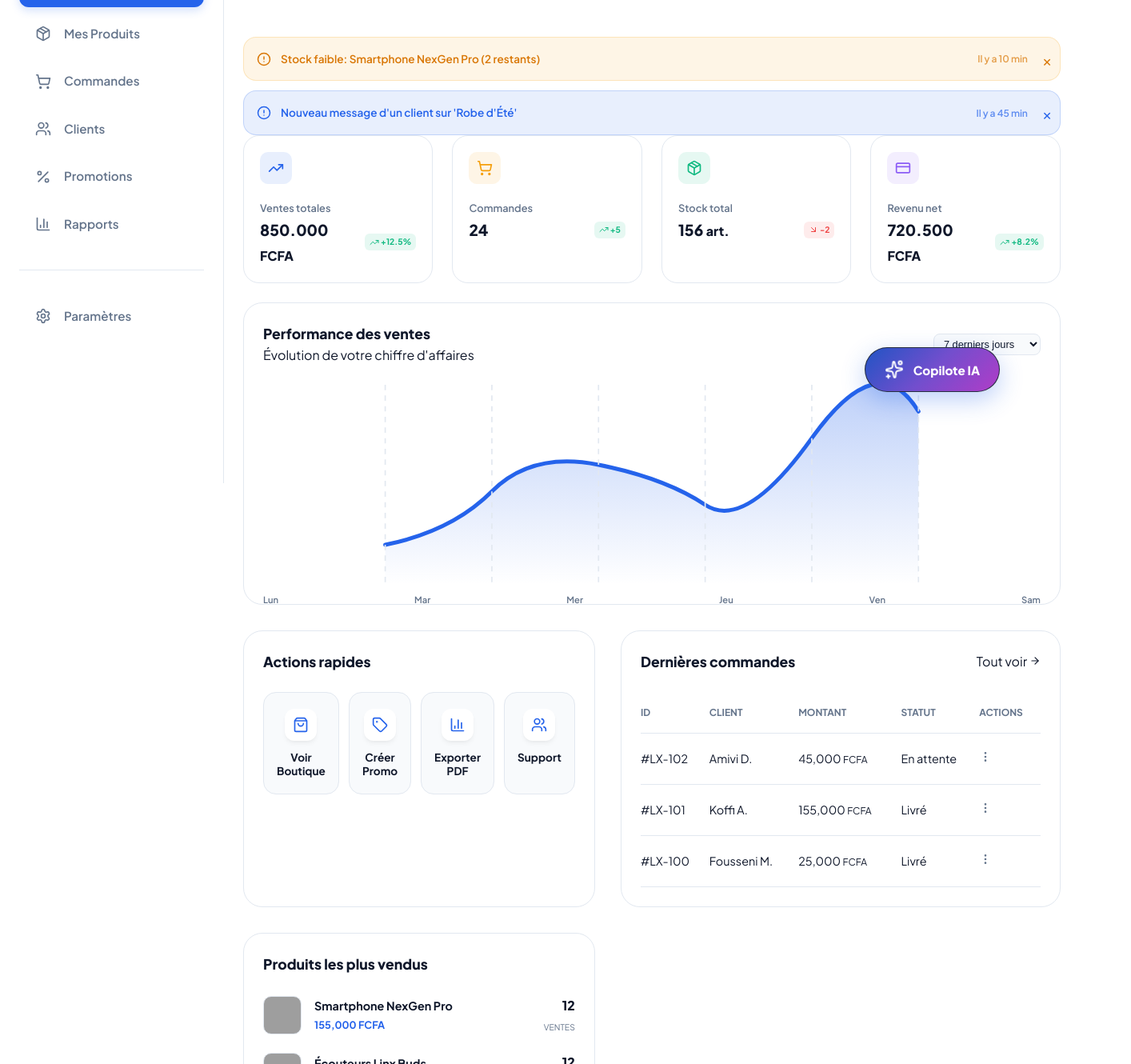
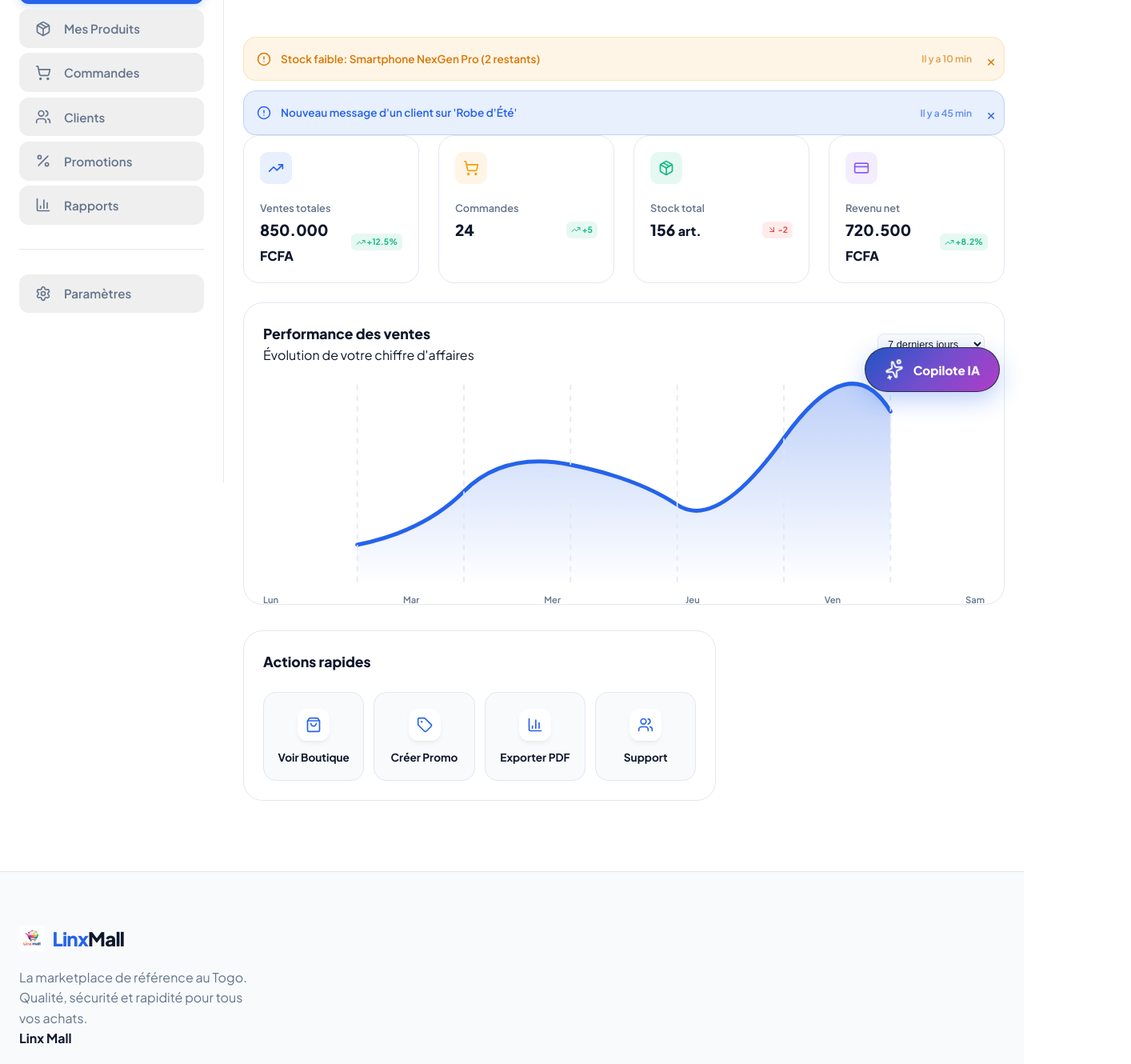
Before and after one commit to Riotlagrinta/linx-mall, a Next.js app: page /vendeur/dashboard in a window 1280 px wide. Shown: the part 280-1610 px from the top of the page at 80% size, 1414 px wide, since content can reach past the window. Built offline with nearby package versions, Linux system fonts and the light colour scheme; grey boxes are pictures that could not be loaded.

Commit message:
feat: transformation du dashboard en interface dynamique multi-vues (Produits, Commandes, Clients, Promos)

```diff
--- a/src/app/vendeur/dashboard/page.tsx
+++ b/src/app/vendeur/dashboard/page.tsx
@@ -80,20 +80,229 @@ export default function SellerDashboard() {
     { id: 2, type: 'info', message: "Nouveau message d'un client sur 'Robe d'Été'", time: "Il y a 45 min" }
   ];
 
+  // --- RENDU DES ONGLETS DÉTAILLÉS ---
+
+  const renderOverview = () => (
+    <>
+      <section className="dashboard-hero">
+        <div className="welcome-text">
+          <h1>Salut, Kara Boutique ! 👋</h1>
+          <p>Voici ce qui se passe dans votre boutique aujourd'hui.</p>
+        </div>
+        <div className="quick-info">
+          <div className="date-display">
+            <Calendar size={16} />
+            {new Date().toLocaleDateString('fr-FR', { weekday: 'long', day: 'numeric', month: 'long' })}
+          </div>
+        </div>
+      </section>
+
+      <div className="alerts-container mb-8">
+        {alerts.map(alert => (
+          <motion.div initial={{ opacity: 0, x: -20 }} animate={{ opacity: 1, x: 0 }} key={alert.id} className={`alert-item ${alert.type}`}>
+            <AlertCircle size={18} />
+            <span className="alert-msg">{alert.message}</span>
+            <span className="alert-time">{alert.time}</span>
+            <button className="alert-close">×</button>
+          </motion.div>
+        ))}
+      </div>
+
+      <div className="stats-grid">
+        {stats.map((stat, i) => (
+          <motion.div key={i} initial={{ opacity: 0, y: 20 }} animate={{ opacity: 1, y: 0 }} transition={{ delay: i * 0.1 }} className="stat-card">
+            <div className={`stat-icon-wrapper ${stat.color}`}>{stat.icon}</div>
+            <div className="stat-data">
+              <span className="stat-label">{stat.label}</span>
+              <div className="stat-value-row">
+                <h3>{stat.value} <small>{stat.unit}</small></h3>
+                <span className={`stat-trend-tag ${stat.trend.startsWith('+') ? 'up' : 'down'}`}>
+                  {stat.trend.startsWith('+') ? <TrendingUp size={12} /> : <ArrowDownRight size={12} />}
+                  {stat.trend}
+                </span>
+              </div>
+            </div>
+          </motion.div>
+        ))}
+      </div>
+
+      <div className="dashboard-grid-layout">
+        <div className="card-panel analytics-panel">
+          <div className="panel-header">
+            <div><h3>Performance des ventes</h3><p className="text-muted">Évolution de votre chiffre d'affaires</p></div>
+            <select className="period-select"><option>7 derniers jours</option><option>30 derniers jours</option></select>
+          </div>
+          <SalesChart />
+        </div>
+
+        <div className="card-panel actions-panel">
+          <div className="panel-header"><h3>Actions rapides</h3></div>
+          <div className="quick-actions-grid">
+            <button className="q-action" onClick={() => setActiveTab('products')}><div className="q-icon"><ShoppingBag size={20} /></div><span>Voir Boutique</span></button>
+            <button className="q-action" onClick={() => setActiveTab('promotions')}><div className="q-icon"><Tag size={20} /></div><span>Créer Promo</span></button>
+            <button className="q-action"><div className="q-icon"><BarChart3 size={20} /></div><span>Exporter PDF</span></button>
+            <button className="q-action"><div className="q-icon"><Users size={20} /></div><span>Support</span></button>
+          </div>
+        </div>
+      </div>
+    </>
+  );
+
+  const renderProducts = () => (
+    <motion.div initial={{ opacity: 0 }} animate={{ opacity: 1 }} className="tab-view">
+      <div className="view-header">
+        <div>
+          <h2>Mes Produits</h2>
+          <p className="text-muted">Gérez votre inventaire et vos prix.</p>
+        </div>
+        <div className="view-actions">
+          <div className="view-search">
+            <Search size={16} />
+            <input type="text" placeholder="Rechercher un produit..." />
+          </div>
+          <button className="btn btn-primary" onClick={() => setIsAddModalOpen(true)}>+ Ajouter</button>
+        </div>
+      </div>
+
+      <div className="card-panel">
+        <div className="table-responsive">
+          <table className="dashboard-table">
+            <thead>
+              <tr>
+                <th>Produit</th>
+                <th>Catégorie</th>
+                <th>Prix</th>
+                <th>Stock</th>
+                <th>Statut</th>
+                <th>Actions</th>
+              </tr>
+            </thead>
+            <tbody>
+              {products.slice(0, 6).map((p) => (
+                <tr key={p.id}>
+                  <td>
+                    <div className="p-table-info">
+                      <div className="p-table-img" style={{ backgroundImage: `url(${p.image})` }}></div>
+                      <span>{p.name}</span>
+                    </div>
+                  </td>
+                  <td>{p.category}</td>
+                  <td>{p.price.toLocaleString()} FCFA</td>
+                  <td>{p.stock} art.</td>
+                  <td><span className="badge-pill completed">Actif</span></td>
+                  <td><button className="action-dot-btn"><MoreVertical size={16} /></button></td>
+                </tr>
+              ))}
+            </tbody>
+          </table>
+        </div>
+      </div>
+    </motion.div>
+  );
+
+  const renderOrders = () => (
+    <motion.div initial={{ opacity: 0 }} animate={{ opacity: 1 }} className="tab-view">
+      <div className="view-header">
+        <div><h2>Commandes</h2><p className="text-muted">Suivez et gérez vos ventes récentes.</p></div>
+        <div className="filter-chips-row">
+          <span className="chip-mini active">Toutes</span>
+          <span className="chip-mini">En attente</span>
+          <span className="chip-mini">Livrées</span>
+        </div>
+      </div>
+      <div className="card-panel">
+        <div className="table-responsive">
+          <table className="dashboard-table">
+            <thead>
+              <tr>
+                <th>ID</th>
+                <th>Client</th>
+                <th>Articles</th>
+                <th>Total</th>
+                <th>Statut</th>
+                <th>Date</th>
+              </tr>
+            </thead>
+            <tbody>
+              {recentOrders.map((o) => (
+                <tr key={o.id}>
+                  <td className="order-id">#{o.id}</td>
+                  <td><div className="customer-cell"><div className="c-avatar">{o.customer[0]}</div> {o.customer}</div></td>
+                  <td>2 articles</td>
+                  <td className="order-amount">{o.amount.toLocaleString()} FCFA</td>
+                  <td><span className={`badge-pill ${o.status}`}>{o.status === 'completed' ? 'Livré' : 'En attente'}</span></td>
+                  <td className="order-date">{o.date}</td>
+                </tr>
+              ))}
+            </tbody>
+          </table>
+        </div>
+      </div>
+    </motion.div>
+  );
+
+  const renderCustomers = () => (
+    <motion.div initial={{ opacity: 0 }} animate={{ opacity: 1 }} className="tab-view">
+      <div className="view-header">
+        <div><h2>Mes Clients</h2><p className="text-muted">Vos acheteurs les plus fidèles.</p></div>
+      </div>
+      <div className="customers-grid">
+        {['Amivi D.', 'Koffi A.', 'Fousseni M.', 'Sika G.'].map((name, i) => (
+          <div key={i} className="customer-card-premium">
+            <div className="c-header">
+              <div className="c-avatar-lg">{name[0]}</div>
+              <button className="action-dot-btn"><MoreVertical size={16} /></button>
+            </div>
+            <h4>{name}</h4>
+            <span className="c-location">Lomé, Togo</span>
+            <div className="c-stats">
+              <div className="c-stat"><span>Commandes</span><strong>{5 + i}</strong></div>
+              <div className="c-stat"><span>Dépenses</span><strong>{(150000 * (i+1)).toLocaleString()} F</strong></div>
+            </div>
+            <button className="btn btn-outline btn-sm w-full mt-4">Voir profil</button>
+          </div>
+        ))}
+      </div>
+    </motion.div>
+  );
+
+  const renderPromotions = () => (
+    <motion.div initial={{ opacity: 0 }} animate={{ opacity: 1 }} className="tab-view">
+      <div className="view-header">
+        <div><h2>Promotions</h2><p className="text-muted">Booster vos ventes avec des offres spéciales.</p></div>
+        <button className="btn btn-primary"><Plus size={18} /> Nouvelle Promo</button>
+      </div>
+      <div className="promo-grid">
+        <div className="promo-card-create">
+          <div className="p-icon-bg"><Percent size={32} /></div>
+          <h3>Réduction Flash</h3>
+          <p>Appliquez un pourcentage de remise sur une sélection de produits.</p>
+          <button className="btn btn-surface w-full mt-4">Configurer</button>
+        </div>
+        <div className="promo-card-active">
+          <div className="p-tag">EN COURS</div>
+          <div className="p-info">
+            <h3>Soldes de Mars</h3>
+            <p>15% sur toute la catégorie Électronique</p>
+            <div className="p-progress">
+              <div className="p-bar" style={{ width: '65%' }}></div>
+            </div>
+            <span className="p-time">Expire dans 3 jours</span>
+          </div>
+        </div>
+      </div>
+    </motion.div>
+  );
+
   return (
     <div className={`seller-dashboard ${isSidebarCollapsed ? 'sidebar-collapsed' : ''}`}>
       <AICopilot />
 
-      {/* Add Product Modal */}
+      {/* ... Add Product Modal Content Resté inchangé ... */}
       <AnimatePresence>
         {isAddModalOpen && (
           <div className="modal-overlay">
-            <motion.div
-              initial={{ opacity: 0, scale: 0.9, y: 20 }}
-              animate={{ opacity: 1, scale: 1, y: 0 }}
-              exit={{ opacity: 0, scale: 0.9, y: 20 }}
-              className="product-modal"
-            >
+            <motion.div initial={{ opacity: 0, scale: 0.9, y: 20 }} animate={{ opacity: 1, scale: 1, y: 0 }} exit={{ opacity: 0, scale: 0.9, y: 20 }} className="product-modal">
               <div className="modal-header">
                 <h3>Ajouter un nouveau produit</h3>
                 <button className="close-btn" onClick={() => setIsAddModalOpen(false)}>×</button>
@@ -121,23 +330,14 @@ export default function SellerDashboard() {
                 <div className="form-group">
                   <div className="label-row-ai">
                     <label>Description</label>
-                    <button type="button" className="ai-gen-btn">
-                      <Wand2 size={14} /> <span>Générer avec l'IA</span>
-                    </button>
+                    <button type="button" className="ai-gen-btn"><Wand2 size={14} /> <span>Générer avec l'IA</span></button>
                   </div>
                   <textarea placeholder="Décrivez votre produit en quelques lignes..." rows={3}></textarea>
                 </div>
                 <div className="form-group">
                   <label>Image du produit</label>
                   <div className={`image-upload-zone ${previewImage ? 'has-preview' : ''}`}>
-                    {previewImage ? (
-                      <img src={previewImage} alt="Preview" />
-                    ) : (
-                      <div className="upload-placeholder">
-                        <Plus size={32} />
-                        <p>Cliquez pour choisir une photo</p>
-                      </div>
-                    )}
+                    {previewImage ? <img src={previewImage} alt="Preview" /> : <div className="upload-placeholder"><Plus size={32} /><p>Cliquez pour choisir une photo</p></div>}
                     <input type="file" accept="image/*" onChange={handleImageChange} />
                   </div>
                 </div>
@@ -153,17 +353,12 @@ export default function SellerDashboard() {
 
       {/* Sidebar */}
       <aside className="dashboard-sidebar">
-        <button
-          className="sidebar-toggle-btn"
-          onClick={() => setIsSidebarCollapsed(!isSidebarCollapsed)}
-        >
+        <button className="sidebar-toggle-btn" onClick={() => setIsSidebarCollapsed(!isSidebarCollapsed)}>
           {isSidebarCollapsed ? <ChevronRight size={16} /> : <ChevronRight size={16} style={{ transform: 'rotate(180deg)' }} />}
         </button>
 
         <div className="sidebar-header">
-          <div className="vendor-logo">
-            <Sparkles size={24} />
-          </div>
+          <div className="vendor-logo"><Sparkles size={24} /></div>
           {!isSidebarCollapsed && (
             <motion.div initial={{ opacity: 0 }} animate={{ opacity: 1 }} className="vendor-info">
               <h4>Kara Boutique</h4>
@@ -172,20 +367,26 @@ export default function SellerDashboard() {
           )}
         </div>
         <nav className="sidebar-nav">
-          <Link href="/vendeur/dashboard" className={`nav-item ${activeTab === 'overview' ? 'active' : ''}`} onClick={() => setActiveTab('overview')}>
+          <button className={`nav-item ${activeTab === 'overview' ? 'active' : ''}`} onClick={() => setActiveTab('overview')}>
             <LayoutDashboard size={20} /> {!isSidebarCollapsed && <span>Dashboard</span>}
-          </Link>
-          <a href="#" className={`nav-item ${activeTab === 'products' ? 'active' : ''}`} onClick={() => setActiveTab('products')}>
+          </button>
+          <button className={`nav-item ${activeTab === 'products' ? 'active' : ''}`} onClick={() => setActiveTab('products')}>
             <Package size={20} /> {!isSidebarCollapsed && <span>Mes Produits</span>}
-          </a>
-          <a href="#" className={`nav-item ${activeTab === 'orders' ? 'active' : ''}`} onClick={() => setActiveTab('orders')}>
+          </button>
+          <button className={`nav-item ${activeTab === 'orders' ? 'active' : ''}`} onClick={() => setActiveTab('orders')}>
             <ShoppingCart size={20} /> {!isSidebarCollapsed && <span>Commandes</span>}
-          </a>
-          <a href="#" className="nav-item"><Users size={20} /> {!isSidebarCollapsed && <span>Clients</span>}</a>
-          <a href="#" className="nav-item"><Percent size={20} /> {!isSidebarCollapsed && <span>Promotions</span>}</a>
-          <a href="#" className="nav-item"><BarChart3 size={20} /> {!isSidebarCollapsed && <span>Rapports</span>}</a>
+          </button>
+          <button className={`nav-item ${activeTab === 'customers' ? 'active' : ''}`} onClick={() => setActiveTab('customers')}>
+            <Users size={20} /> {!isSidebarCollapsed && <span>Clients</span>}
+          </button>
+          <button className={`nav-item ${activeTab === 'promotions' ? 'active' : ''}`} onClick={() => setActiveTab('promotions')}>
+            <Percent size={20} /> {!isSidebarCollapsed && <span>Promotions</span>}
+          </button>
+          <button className={`nav-item ${activeTab === 'reports' ? 'active' : ''}`} onClick={() => setActiveTab('reports')}>
+            <BarChart3 size={20} /> {!isSidebarCollapsed && <span>Rapports</span>}
+          </button>
           <div className="nav-divider"></div>
-          <a href="#" className="nav-item"><Settings size={20} /> {!isSidebarCollapsed && <span>Paramètres</span>}</a>
+          <button className="nav-item"><Settings size={20} /> {!isSidebarCollapsed && <span>Paramètres</span>}</button>
         </nav>
       </aside>
 
@@ -199,178 +400,28 @@ export default function SellerDashboard() {
             </div>
           </div>
           <div className="header-actions">
-            <button className="upgrade-premium-btn">
-              <Sparkles size={16} />
-              <span>Devenir Premium</span>
-            </button>
-            <div className="icon-btn notification-btn">
-              <Bell size={20} />
-              <span className="pulse-dot"></span>
-            </div>
+            <button className="upgrade-premium-btn"><Sparkles size={16} /> <span>Devenir Premium</span></button>
+            <div className="icon-btn notification-btn"><Bell size={20} /><span className="pulse-dot"></span></div>
             <button className="btn btn-primary add-product-btn" onClick={() => setIsAddModalOpen(true)}>
               <Plus size={18} /> <span>Produit</span>
             </button>
           </div>
         </header>
 
-        <section className="dashboard-hero">
-          <div className="welcome-text">
-            <h1>Salut, Kara Boutique ! 👋</h1>
-            <p>Voici ce qui se passe dans votre boutique aujourd'hui.</p>
-          </div>
-          <div className="quick-info">
-            <div className="date-display">
-              <Calendar size={16} />
-              {new Date().toLocaleDateString('fr-FR', { weekday: 'long', day: 'numeric', month: 'long' })}
-            </div>
-          </div>
-        </section>
-
-        {/* System Alerts */}
-        <div className="alerts-container mb-8">
-          {alerts.map(alert => (
-            <motion.div
-              initial={{ opacity: 0, x: -20 }}
-              animate={{ opacity: 1, x: 0 }}
-              key={alert.id}
-              className={`alert-item ${alert.type}`}
-            >
-              <AlertCircle size={18} />
-              <span className="alert-msg">{alert.message}</span>
-              <span className="alert-time">{alert.time}</span>
-              <button className="alert-close">×</button>
+        <AnimatePresence mode="wait">
+          {activeTab === 'overview' && renderOverview()}
+          {activeTab === 'products' && renderProducts()}
+          {activeTab === 'orders' && renderOrders()}
+          {activeTab === 'customers' && renderCustomers()}
+          {activeTab === 'promotions' && renderPromotions()}
+          {activeTab === 'reports' && (
+            <motion.div initial={{ opacity: 0 }} animate={{ opacity: 1 }} className="tab-view text-center py-20">
+              <BarChart3 size={48} className="mx-auto mb-4 opacity-20" />
+              <h2>Rapports détaillés</h2>
+              <p className="text-muted">Analyse approfondie de vos performances à venir.</p>
             </motion.div>
-          ))}
-        </div>
-
-        {/* Stats Grid */}
-        <div className="stats-grid">
-          {stats.map((stat, i) => (
-            <motion.div
-              key={i}
-              initial={{ opacity: 0, y: 20 }}
-              animate={{ opacity: 1, y: 0 }}
-              transition={{ delay: i * 0.1 }}
-              className="stat-card"
-            >
-              <div className={`stat-icon-wrapper ${stat.color}`}>
-                {stat.icon}
-              </div>
-              <div className="stat-data">
-                <span className="stat-label">{stat.label}</span>
-                <div className="stat-value-row">
-                  <h3>{stat.value} <small>{stat.unit}</small></h3>
-                  <span className={`stat-trend-tag ${stat.trend.startsWith('+') ? 'up' : 'down'}`}>
-                    {stat.trend.startsWith('+') ? <TrendingUp size={12} /> : <ArrowDownRight size={12} />}
-                    {stat.trend}
-                  </span>
-                </div>
-              </div>
-            </motion.div>
-          ))}
-        </div>
-
-        <div className="dashboard-grid-layout">
-          {/* Sales Analytics */}
-          <div className="card-panel analytics-panel">
-            <div className="panel-header">
-              <div>
-                <h3>Performance des ventes</h3>
-                <p className="text-muted">Évolution de votre chiffre d'affaires</p>
-              </div>
-              <select className="period-select">
-                <option>7 derniers jours</option>
-                <option>30 derniers jours</option>
-              </select>
-            </div>
-            <SalesChart />
-          </div>
-
-          {/* Quick Actions */}
-          <div className="card-panel actions-panel">
-            <div className="panel-header">
-              <h3>Actions rapides</h3>
-            </div>
-            <div className="quick-actions-grid">
-              <button className="q-action">
-                <div className="q-icon"><ShoppingBag size={20} /></div>
-                <span>Voir Boutique</span>
-              </button>
-              <button className="q-action">
-                <div className="q-icon"><Tag size={20} /></div>
-                <span>Créer Promo</span>
-              </button>
-              <button className="q-action">
-                <div className="q-icon"><BarChart3 size={20} /></div>
-                <span>Exporter PDF</span>
-              </button>
-              <button className="q-action">
-                <div className="q-icon"><Users size={20} /></div>
-                <span>Support</span>
-              </button>
-            </div>
-          </div>
-
-          {/* Recent Orders */}
-          <div className="card-panel orders-panel">
-            <div className="panel-header">
-              <h3>Dernières commandes</h3>
-              <Link href="#" className="view-all-link">Tout voir <ArrowRight size={14} /></Link>
-            </div>
-            <div className="table-responsive">
-              <table className="dashboard-table">
-                <thead>
-                  <tr>
-                    <th>ID</th>
-                    <th>Client</th>
-                    <th>Montant</th>
-                    <th>Statut</th>
-                    <th>Actions</th>
-                  </tr>
-                </thead>
-                <tbody>
-                  {recentOrders.map((order) => (
-                    <tr key={order.id}>
-                      <td className="order-id">#{order.id}</td>
-                      <td className="customer-name">{order.customer}</td>
-                      <td className="order-amount">{order.amount.toLocaleString()} <small>FCFA</small></td>
-                      <td>
-                        <span className={`badge-pill ${order.status}`}>
-                          {order.status === 'completed' ? 'Livré' : 'En attente'}
-                        </span>
-                      </td>
-                      <td>
-                        <button className="action-dot-btn"><MoreVertical size={16} /></button>
-                      </td>
-                    </tr>
-                  ))}
-                </tbody>
-              </table>
-            </div>
-          </div>
-
-          {/* Top Products */}
-          <div className="card-panel products-panel">
-            <div className="panel-header">
-              <h3>Produits les plus vendus</h3>
-            </div>
-            <div className="top-products-stack">
-              {products.slice(0, 3).map((product) => (
-                <div key={product.id} className="mini-product-item">
-                  <div className="mini-img" style={{ backgroundImage: `url(${product.image})` }}></div>
-                  <div className="mini-info">
-                    <h4>{product.name}</h4>
-                    <p>{product.price.toLocaleString()} FCFA</p>
-                  </div>
-                  <div className="mini-stats">
-                    <span className="sales-count">12</span>
-                    <span className="sales-label">ventes</span>
-                  </div>
-                </div>
-              ))}
-            </div>
-          </div>
-        </div>
+          )}
+        </AnimatePresence>
       </main>
 
       <style dangerouslySetInnerHTML={{ __html: `
```
